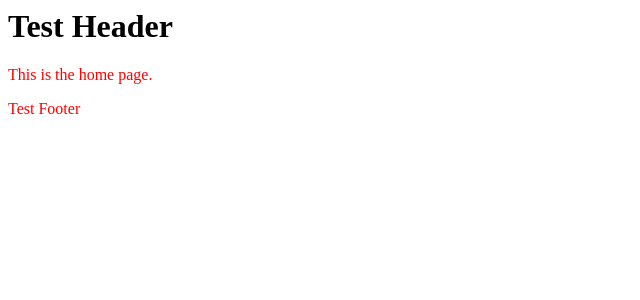
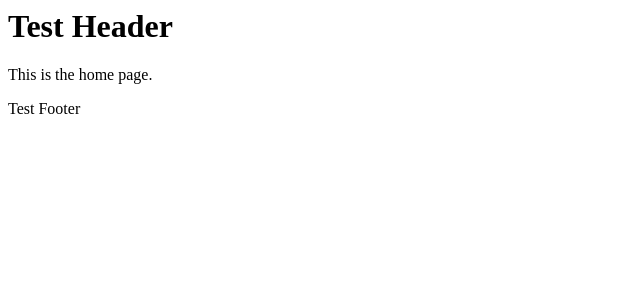
Before and after one commit to matthewsparkscarfluent/carfluent-mktg, a Jekyll site: the page built from index.html, in a window 1280 px wide. Shown: the top 300 px of the page, without its empty margins (0-640 px from the left). Built offline with Jekyll 4.4.1, drawn with Linux system fonts in a browser that asks for light colours; some web fonts are replaced.

Commit message:
adding variables and mixins

```diff
--- a/_sass/base.scss
+++ b/_sass/base.scss
@@ -1,3 +1,7 @@
+@import url('https://fonts.googleapis.com/css2?family=Archivo+Narrow:wght@400;500&family=Lexend+Zetta&family=Space+Mono&display=swap');
+
+// box-sizing for flexbox
+
 *,
 *::before,
 *::after {
@@ -5,3 +9,27 @@
   -moz-box-sizing: border-box;
   box-sizing: border-box;
 }
+
+// colors
+
+$color-1: #000;
+$color-2: #fff;
+$color-3: #c0f5f9;
+$color-4: #e576c6;
+$color-5: #dce8ef;
+
+// fonts
+
+$archivo: 'Archivo Narrow', sans-serif;
+$lexend: 'Lexend Zetta', sans-serif;
+$space: 'Space Mono', monospace;
+
+// dat grid
+
+@mixin grid {
+	display: grid;
+	grid-template-columns: repeat(24, 1fr);
+	grid-row-gap: 10px;
+	grid-column-gap: 10px;
+	@content;
+}
--- a/_sass/layout.scss
+++ b/_sass/layout.scss
@@ -1,3 +1,3 @@
 p {
-    color: red;
+    color: $color-1;
 }
```
